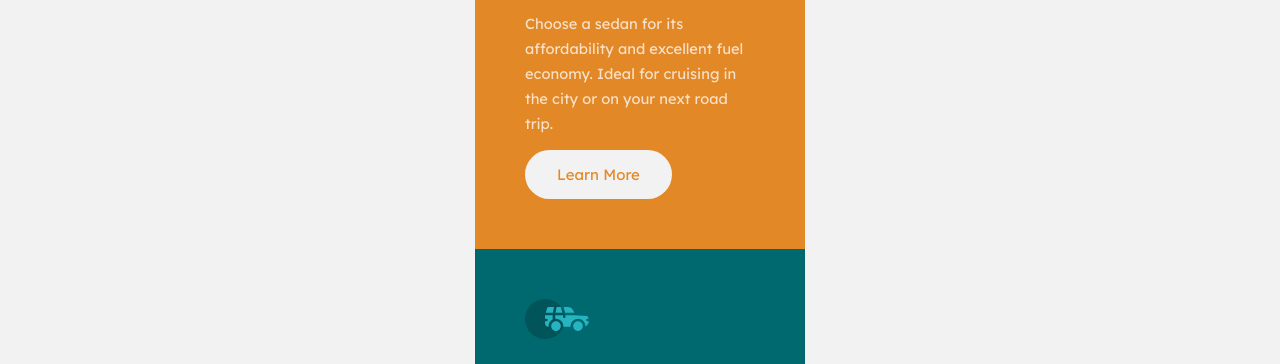
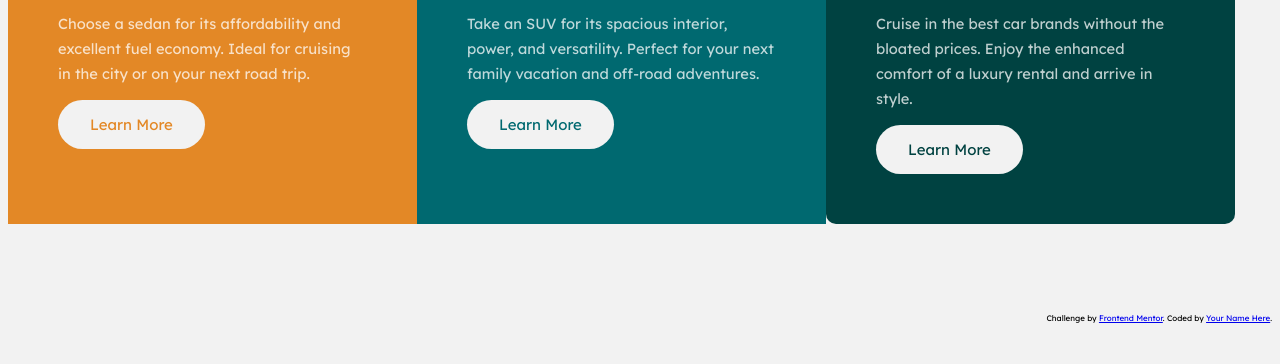
Before and after one commit to JunoField/fm4-3-column-preview-card, a website built with Parcel: page index.html in a window 1280 px wide. Shown: the part 274-638 px from the top of the page. Built offline with nearby package versions, Linux system fonts and the light colour scheme.

Commit message:
started desktop display, got width right

```diff
--- a/index.html
+++ b/index.html
@@ -16,7 +16,7 @@
 
   <main id="cards">
 
-    <div class="card card-top" id="card-sedans">
+    <div class="card card-first" id="card-sedans">
       <img src="images/icon-sedans.svg" alt="">
       <h1>SEDANS</h1>
       <p>Choose a sedan for its affordability and excellent fuel economy. Ideal for cruising in the city or on your next road trip.</p>
@@ -31,7 +31,7 @@
       <button type="button">Learn More</button>
     </div>
 
-    <div class="card card-bottom" id="card-luxury">
+    <div class="card card-last" id="card-luxury">
       <img src="images/icon-luxury.svg" alt="">
       <h1>LUXURY</h1>
       <p>Cruise in the best car brands without the bloated prices. Enjoy the enhanced comfort of a luxury rental and arrive in style.</p>
--- a/style.scss
+++ b/style.scss
@@ -42,12 +42,12 @@ body{
     }
 }
 
-.card-top{
+.card-first{
     border-top-left-radius: 10px;
     border-top-right-radius: 10px;
 }
 
-.card-bottom{
+.card-last{
     border-bottom-left-radius: 10px;
     border-bottom-right-radius: 10px;
 
@@ -74,6 +74,25 @@ body{
     }
 }
 
+
+//Desktop Display
+@media only screen and (min-width: 600px){
+    #cards{
+        display: flex;
+        flex-direction: horizontal;
+        width: auto;
+    }
+
+    .card{
+        width: 309px;
+    }
+}
+
+
+
+
+
+
 .attribution{
     font-family: 'Lexend Deca', sans-serif;
     font-size: 8px;
```
Also changed, not shown: dist/index.html, 2 other files.
